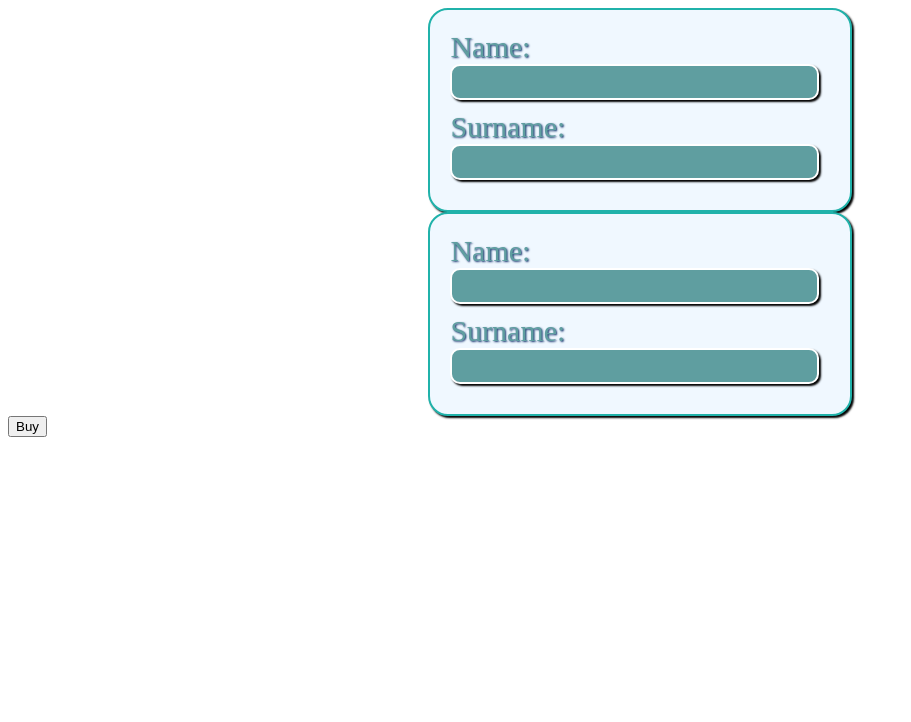
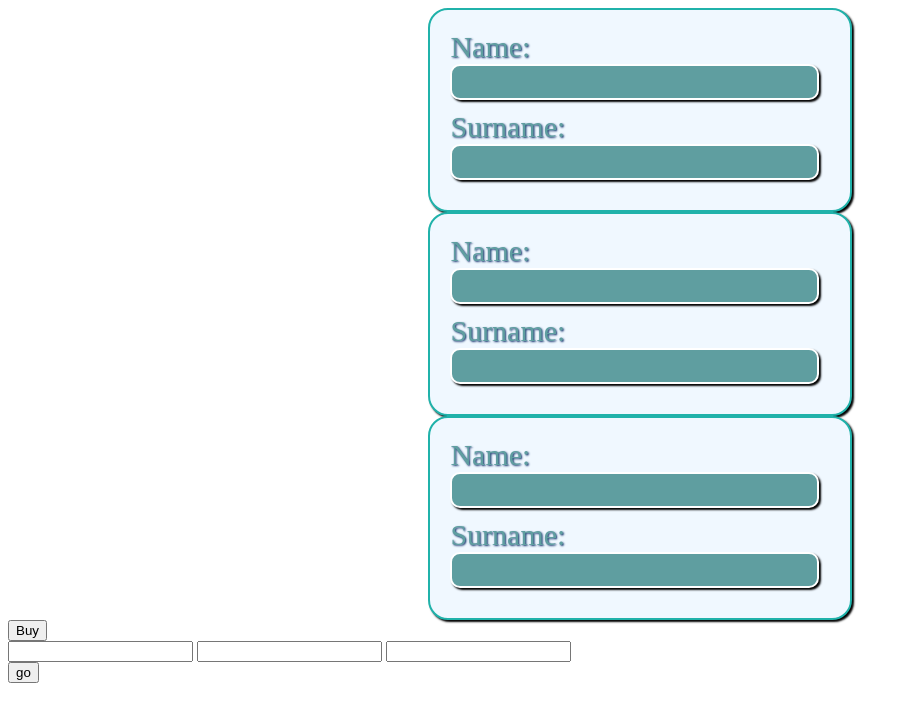
Before and after one commit to ifalice/train_tickets, a Django app: page /buy_ticket/order_ticket/ in a window 1280 px wide. Shown: the top 722 px of the page, without its empty margins (0-911 px from the left). Run offline with Django 4.2, Linux system fonts and the light colour scheme.

Commit message:
change the output of the form

```diff
--- a/train_app/static/train_app/js/order_ticket.js
+++ b/train_app/static/train_app/js/order_ticket.js
@@ -1,57 +1,40 @@
+let wrapper_fields = document.querySelectorAll('.wrapper-fields')
+let wrapper_field = document.querySelector('.wrapper-fields')
+
+console.log(JSON.parse(localStorage.getItem('select_seats_obj')));
 
 
-const train_block = document.querySelector('.train_block')
-const order_button = document.querySelector('.order_button')
+wrapper_field.insertAdjacentHTML('afterend',
+`<div class="wrapper-fields">
+    <div class="wrapper-field_group">
+        <div class="field-label">
+            Name:
+        </div>
+        <div class="field-field">
+            <input type="text" name="name" required id="id_name">
+        </div>
+        <div class="field-help_text">
+        </div>
+    </div>
+    <div class="wrapper-field_group">
+        <div class="field-label">
+            Surname:
+        </div>
+        <div class="field-field">
+            <input type="text" name="surname" required id="id_surname">
+        </div>
+        <div class="field-help_text">
+        </div>
+</div>`)
 
-let select_seats_obj = {}
-let select_seats = []
-train_block.addEventListener('click', function(event){
-    let number_seat = event.target.getAttribute('number_seat')
-    let number_train_car = document.querySelector('.row').getAttribute('number_train_car')
-    if (event.target.closest('.seat')){
-        if (event.target.getAttribute('check') == 'False'){
-
-            event.target.setAttribute('check', 'True')
-            event.target.classList.add('active')
-            select_seats.push(number_seat)
-            train_block.append(create_select_seat_card(number_seat,number_train_car))
-            if (!select_seats_obj.hasOwnProperty(number_train_car)){
-                select_seats_obj[number_train_car] = [number_seat]
-                console.log(select_seats_obj);
-            }else{
-                select_seats_obj[number_train_car].push(number_seat)
-                console.log(select_seats_obj);
-            }
-
-
-        }else if(event.target.classList.value.includes('active')){
-            event.target.setAttribute('check', 'False')
-            event.target.classList.remove('active')
-            document.getElementById(`${number_seat}${number_train_car}`).remove()
-            select_seats.splice(select_seats.indexOf(number_seat), 1)
-            select_seats_obj[number_train_car].splice(select_seats_obj[number_train_car].indexOf(number_seat), 1)
-        }
-
-    }
-})
-
-create_select_seat_card = function(number_of_seat, number_train_car){
-    card_select_seat = document.createElement('div')
-    card_select_seat.classList.add('card_select_seat')
-    card_select_seat.setAttribute('number_of_seat', number_of_seat)
-    card_select_seat.setAttribute('number_train_car', number_train_car)
-    card_select_seat.setAttribute('id', number_of_seat+number_train_car)
-    card_select_seat.insertAdjacentHTML('afterbegin',
-    `<p>Number seat: ${number_of_seat}</p>
-    <p>Number train car: ${number_train_car}</p>
-    `);
-
-
-    return card_select_seat
-}
+// wrapper_fields.forEach(element => {
+//     let div_seat_and_train_car = document.createElement('div')
+//     div_seat_and_train_car.textContent = ''
+// })
 
 
 
+let form_button_order_ticket = document.querySelector('.form_button_order_ticket')
 let cookie_csrf_token = document.cookie.split(';')
 let csrftoken
 
@@ -63,11 +46,11 @@ cookie_csrf_token.forEach(element => {
 
 });
 
-order_button.addEventListener('click', function(event){
-    window.location.href = 'http://127.0.0.1:8000/buy_ticket/order_ticket/'
-    fetch('order_ticket/', {
-        method:'POST',
-        body: JSON.stringify(select_seats_obj),
+form_button_order_ticket.addEventListener('click', function(event){
+
+    fetch('fetch/', {
+        method:'GET',
+        body: localStorage.getItem('select_seats_obj'),
         mode: 'same-origin',
         headers:{
             'Content-type': 'application/json',
--- a/train_app/templates/train_app/order_ticket.html
+++ b/train_app/templates/train_app/order_ticket.html
@@ -46,8 +46,15 @@
             </div>
             {% endfor %}
         </div>
-        <button>Buy</button>
+        <button >Buy</button>
         {{ req }}
     </form>
+    <form action="{% url 'order_ticket_name' %}" method="post">
+        {% csrf_token %}
+        <input type="text" name="name" required_id="id_name">
+        <input type="text" name="s" required_id="id_s">
+        <input type="text" name="" required_id="id_s">
+    </form>
+    <button class="form_button_order_ticket">go</button>
     <script src="{% static 'train_app/js/order_ticket.js' %}"></script>
 {% endblock content %}
--- a/train_app/urls.py
+++ b/train_app/urls.py
@@ -10,5 +10,5 @@ urlpatterns = [
     path('get_data_train_car/', views.BuyTicket.get_data_train_car, name = 'data_train_car_name'),
     path('buy_ticket/', views.BuyTicket.as_view(), name = 'buy_ticket_name'),
     path('buy_ticket/order_ticket/', views.OrderTicketView.as_view(), name = 'order_ticket_name'),
-    path('buy_ticket/fetch/', views.fetch_post, name = 'fetch_post_name'),
+    path('buy_ticket/order_ticket/fetch/', views.OrderTicketView.fetch_post, name = 'fetch_post_name'),
 ]
--- a/train_app/views.py
+++ b/train_app/views.py
@@ -1,7 +1,7 @@
 from django.shortcuts import render
 from django.views.generic import TemplateView
 from .forms import RegisterUserForm, LoginUserForm, IndexPageForm, OrderTicketForm
-from django.http import HttpResponseRedirect, HttpResponse, JsonResponse
+from django.http import HttpResponseRedirect, HttpResponse, JsonResponse, HttpRequest
 from django.urls import reverse_lazy
 from django.contrib.auth.hashers import PBKDF2PasswordHasher, make_password, check_password
 from django.contrib.auth import authenticate, login, logout
@@ -245,6 +245,7 @@ class IndexPage(TemplateView):
 class OrderTicketView(TemplateView):
     template_name = 'train_app/order_ticket.html'
     form = OrderTicketForm
+    data = ''
     def get(self, request):
         context = {
             'form': self.form,
@@ -253,13 +254,13 @@ class OrderTicketView(TemplateView):
 
     def post(self, request):
         context = {
-            'req': request.POST
+            'req': request
         }
         return render(request, self.template_name, context=context)
 
-
-def fetch_post(request):
-    context = {
-        'data': request.POST
-    }
-    return render(request, 'train_app/fetch_post.html', context=context)
+    @staticmethod
+    def fetch_post(request):
+        context = {
+            'data': request.META
+        }
+        return HttpResponse(context['data'])
```
Also changed, not shown: train_app/static/train_app/js/buy_tickets.js (+56 -0 lines), train_app/static/train_app/js/train_car.js (line endings or trailing spaces).
